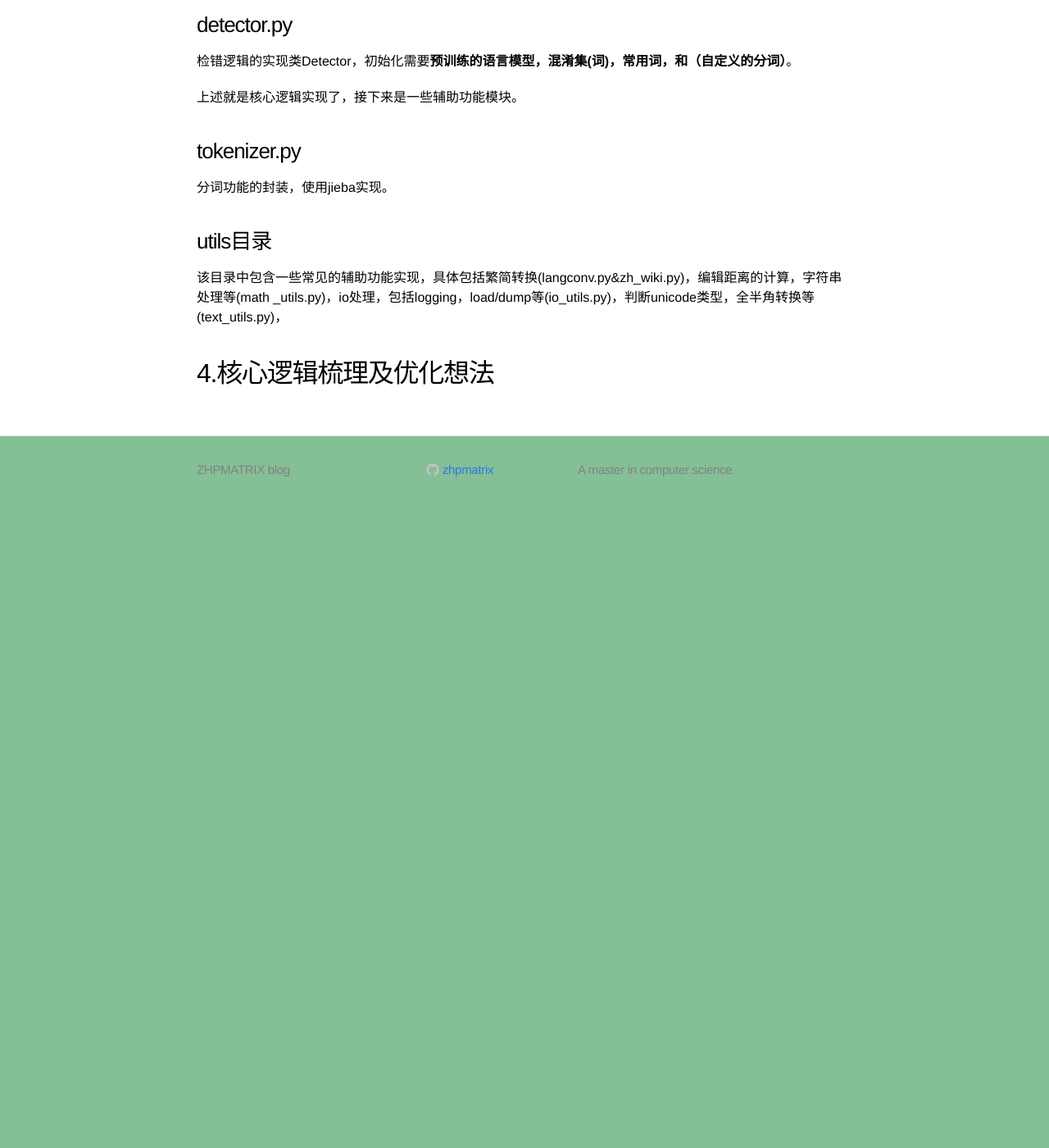
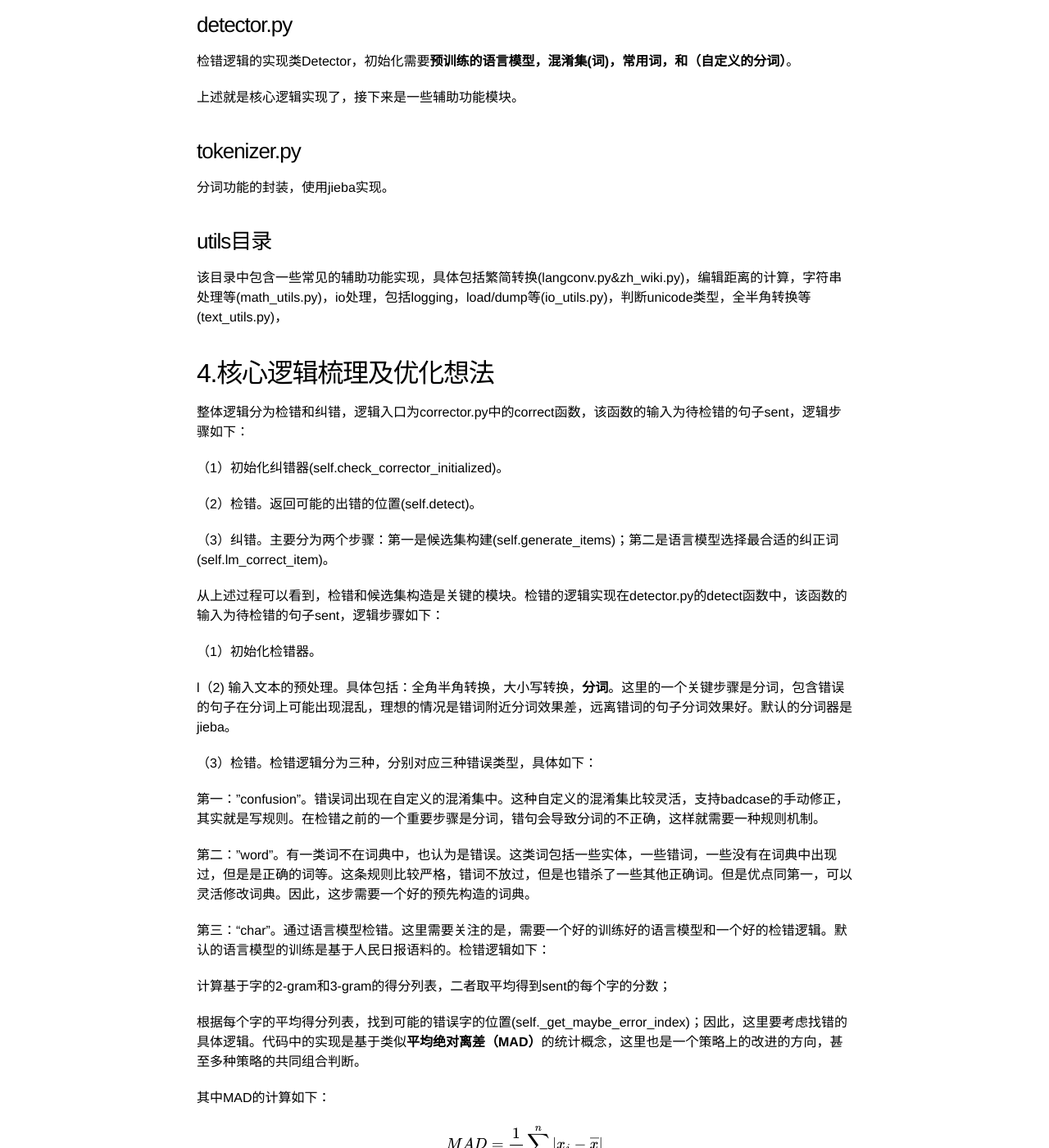
Before and after one commit to zhpmatrix/zhpmatrix.github.io, a Jekyll site: the page built from _posts/2019-04-04-pycorrector-source-code-reading.md, in a window 1280 px wide and 1400 px high, scrolled down 1515 px. Shown: the whole window at 82% size. Built offline with Jekyll 4.4.1, drawn with Linux system fonts in a browser that asks for light colours; formulas are drawn with MathJax 3; comment, search, counter and statistics services are not loaded; before the commit the page ends 2145 px from its top, so only the background shows below that; some of the changed text lies outside the part shown.

Commit message:
finished

```diff
--- a/_posts/2019-04-04-pycorrector-source-code-reading.md
+++ b/_posts/2019-04-04-pycorrector-source-code-reading.md
@@ -5,6 +5,8 @@ excerpt: "统计语言模型用于中文纠错，这部分代码可能有一定
 date: 2019-04-04 18:43:00
 mathjax: true
 ---
+
+<script type="text/javascript" src="http://cdn.mathjax.org/mathjax/latest/MathJax.js?config=default"></script>
 
 ## 1.前言
 [pycorrector](https://github.com/shibing624/pycorrector)主要用于中文纠错技术，该实现包含两大类思路。分别是规则模型和深度模型，在该项目中，将统计语言模型包括在规则模型中。代码模块之间的独立性很高，因此可以将自己感兴趣的部分抽取出来。下述是一个单独将统计语言模型独立抽取出来的代码结构。
@@ -67,7 +69,72 @@ mathjax: true
 
 ### utils目录
 
-该目录中包含一些常见的辅助功能实现，具体包括繁简转换(langconv.py&zh_wiki.py)，编辑距离的计算，字符串处理等(math
-\_utils.py)，io处理，包括logging，load/dump等(io_utils.py)，判断unicode类型，全半角转换等(text_utils.py)，
+该目录中包含一些常见的辅助功能实现，具体包括繁简转换(langconv.py&zh\_wiki.py)，编辑距离的计算，字符串处理等(math\_utils.py)，io处理，包括logging，load/dump等(io\_utils.py)，判断unicode类型，全半角转换等(text\_utils.py)，
 
 ## 4.核心逻辑梳理及优化想法
+
+整体逻辑分为检错和纠错，逻辑入口为corrector.py中的correct函数，该函数的输入为待检错的句子sent，逻辑步骤如下：
+
+（1）初始化纠错器(self.check_corrector_initialized)。
+
+（2）检错。返回可能的出错的位置(self.detect)。
+
+（3）纠错。主要分为两个步骤：第一是候选集构建(self.generate\_items)；第二是语言模型选择最合适的纠正词(self.lm\_correct\_item)。
+
+从上述过程可以看到，检错和候选集构造是关键的模块。检错的逻辑实现在detector.py的detect函数中，该函数的输入为待检错的句子sent，逻辑步骤如下：
+
+（1）初始化检错器。
+
+l（2) 输入文本的预处理。具体包括：全角半角转换，大小写转换，**分词**。这里的一个关键步骤是分词，包含错误的句子在分词上可能出现混乱，理想的情况是错词附近分词效果差，远离错词的句子分词效果好。默认的分词器是jieba。
+
+（3）检错。检错逻辑分为三种，分别对应三种错误类型，具体如下：
+
+第一："confusion"。错误词出现在自定义的混淆集中。这种自定义的混淆集比较灵活，支持badcase的手动修正，其实就是写规则。在检错之前的一个重要步骤是分词，错句会导致分词的不正确，这样就需要一种规则机制。
+
+第二："word"。有一类词不在词典中，也认为是错误。这类词包括一些实体，一些错词，一些没有在词典中出现过，但是是正确的词等。这条规则比较严格，错词不放过，但是也错杀了一些其他正确词。但是优点同第一，可以灵活修改词典。因此，这步需要一个好的预先构造的词典。
+
+第三：“char”。通过语言模型检错。这里需要关注的是，需要一个好的训练好的语言模型和一个好的检错逻辑。默认的语言模型的训练是基于人民日报语料的。检错逻辑如下：
+
+计算基于字的2-gram和3-gram的得分列表，二者取平均得到sent的每个字的分数；
+
+根据每个字的平均得分列表，找到可能的错误字的位置(self.\_get\_maybe\_error\_index)；因此，这里要考虑找错的具体逻辑。代码中的实现是基于类似**平均绝对离差（MAD）**的统计概念，这里也是一个策略上的改进的方向，甚至多种策略的共同组合判断。
+
+其中MAD的计算如下：
+
+$$
+
+MAD=\frac{1}{n} \sum_{i=1}^{n}\left|x_{i}-\overline{x}\right|
+
+$$
+
+代码中的实际计算不同与上述方式，以代码实现为主。这里可以抽象出的一个问题是：输入是一个得分列表，输出是错误位置。能否通过learning的方式获得一个最优策略。
+
+
+最后的结果是上述三种情况的并集。
+
+接下来就是候选集的构造了(self.generate\_items)。分情况讨论如下：
+
+第一种情况："confusion",如果是自定义混淆集中的错误，直接修改为对应的正确的值就可以了。
+
+第二种情况：对于"word"和"char"两种情况，没有对应的正确的值，就需要通过语言模型来从候选集中找了。
+
+候选集的构造逻辑如下，输入是item，也就是检错阶段得到的可能的错误词。首先，同音字和形近字表共同可以构建一个基于字的混淆集(confusion\_char\_set)。其次，借助于常用字表和item之间的编辑距离，可以构建一个比较粗的候选词集，通过常用词表可以做一个过滤，最后加上同音的限制条件，可以得到一个更小的基于词的混淆集(confusion\_word\_set)。最后，还有一个自定义的混淆集(confusion\_custom\
+_set)。
+
+有了上述的表，就可以构建候选集了。通过候选词的长度来分情况讨论：
+
+第一：长度为1。直接利用基于字的混淆集来替换。
+
+第二：长度为2。分别替换每一个字。
+
+第三：长度为3。同上。
+
+最后，合并所有的候选集。那么通过上述的构造过程，可能导致一些无效词或者字的出现，因此要做一些过滤处理，最后按照选出一些候选集的子集来处理。代码中的规则是基于词频来处理，选择topk个词作为候选集。
+
+梳理上述过程之后，可以思考的几个问题如下：
+
+第一：混淆集的构建。confusion\_word\_set的构建逻辑可以有更好的吗？如何处理混淆集的构建方式使得能够完整覆盖？（需要思考set之间的逻辑运算）这个过程的加速处理？
+
+第二：检错。基于词的n-gram方案没有做，效果怎样，能否和基于字的n-gram合并起来？（分词不等长率=16%）更好的（全局阈值调整），更加多样的检错策略？kenlm的训练粒度？（字和词两种语言模型需要和检错策略对应）
+
+第三：更好的语言模型。由统计语言模型到神经语言模型？
```
